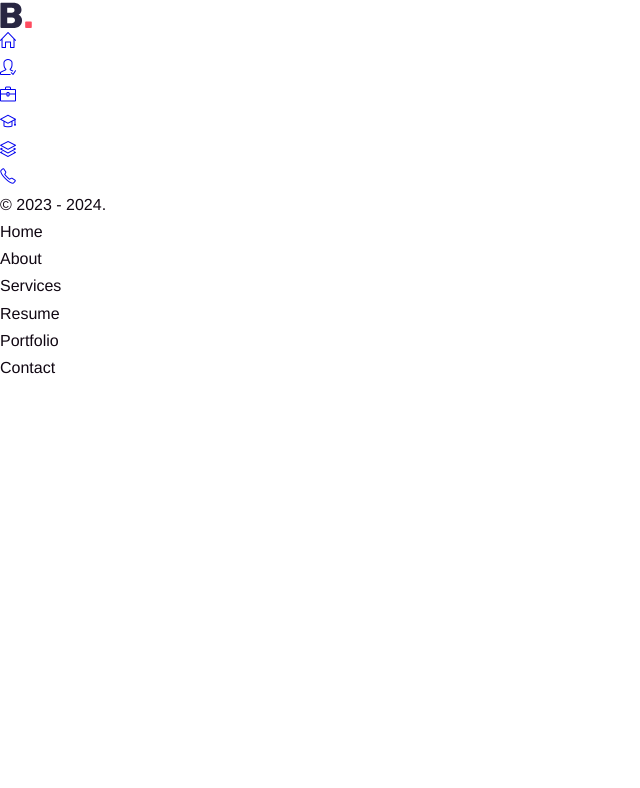
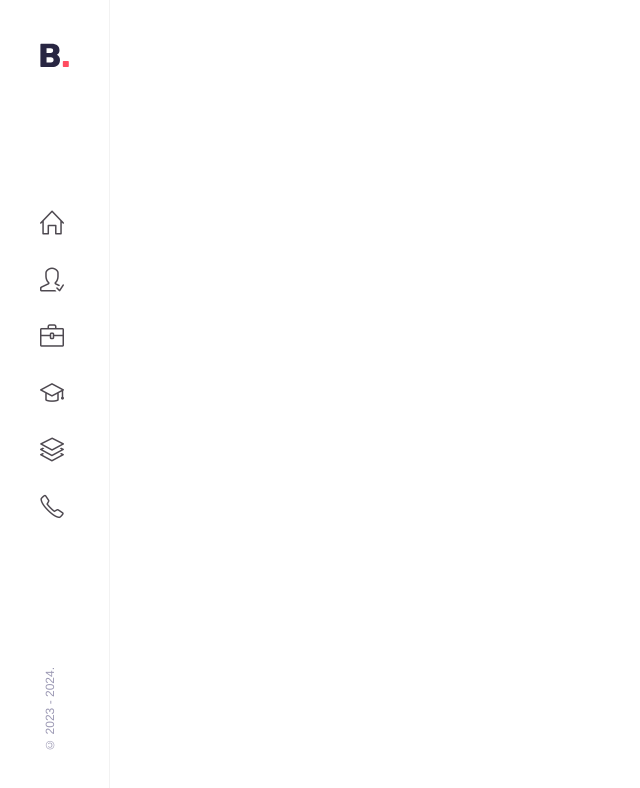
Before and after one commit to rdias66/practice-portfolio, a React (Create React App) app in the folder portfolio/: page / in a window 1280 px wide. Shown: the top 788 px of the page, without its empty margins (0-640 px from the left). Built offline with nearby package versions, Linux system fonts and the light colour scheme.

Commit message:
sidebar component done

```diff
--- a/portfolio/src/components/sidebar/sidebar.css
+++ b/portfolio/src/components/sidebar/sidebar.css
@@ -0,0 +1,33 @@
+.aside {
+    position: fixed;
+    left: 0;
+    top: 0;
+    background: var(--body-color);
+    border-right: 1px solid rgba(0, 0, 0, 0.05);
+    padding: 40px;
+    width: 110px;
+    min-height: 100vh;
+    display: flex;
+    flex-direction: column;
+    justify-content: space-between;
+    z-index: 10;
+}
+
+.nav__list {
+    display: flex;
+    flex-direction: column;
+    row-gap: 16px;
+}
+
+.nav__link {
+    font-size: 24px;
+    color: var(--title-color);
+    font-weight: var(--font-bold);
+}
+
+.copyright {
+    color: hsl(245, 15%, 65%);
+    font-size: var(--small-font-size);
+    transform: rotate(-180deg);
+    writing-mode: vertical-rl;
+}
```
